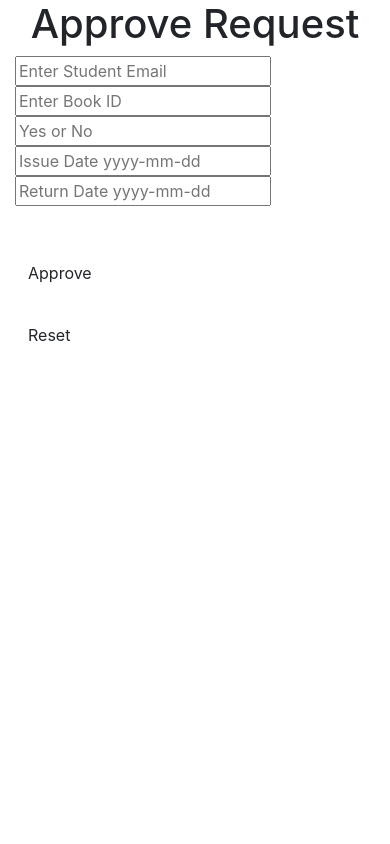
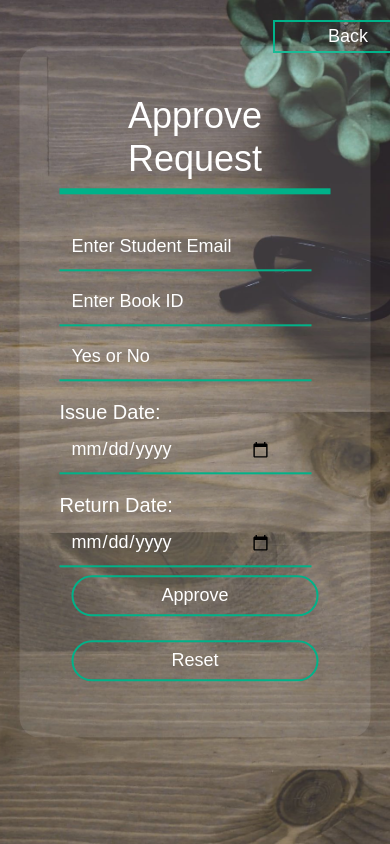
Before and after one commit to Ayodhya12/Project-NetLibrarian, a PHP site: page /approve_request.php in a window 390 px wide. Run offline with PHP 8.4, Linux system fonts and the light colour scheme.

Commit message:
Update approve_request.php

```diff
--- a/newProject/approve_request.php
+++ b/newProject/approve_request.php
@@ -1,5 +1,65 @@
+ <title>NetLibrarian.com</title>
+ <meta charset="utf-8">
+ <meta name="viewport" content="width=device-width, initial-scale=1, maximum-scale=1,minimum-scale=1">
 <link rel="stylesheet" href="https://stackpath.bootstrapcdn.com/bootstrap/4.3.1/css/bootstrap.min.css">
-<link rel="stylesheet" type="text/css" href="theme.css">
+<link rel="stylesheet" type="text/css" href="theme1.css">
+<style>
+        .btn1
+          {
+             width: 10%;
+            background: none;
+            border: 2px solid  #00b289;
+            color: #fff;
+            padding-left: 10px;
+            padding-right: 10px;
+            font-size:18px;
+            cursor: pointer;
+          }
+        .form-btn{
+             position: absolute;
+             left: 70%;
+          }
+          .login-box h2
+         {
+
+            font-size: 36px;
+            border-bottom: 6px solid  #00b289;
+            margin-bottom: 30px;
+            padding: 8px 0;
+            margin-top: 0px;
+          }
+          @media screen and (max-width: 1000px){
+            .container{width: 100%;}
+          .btn1{width: 10%;}
+          .login-box{width: 40%}
+          }
+          @media screen and (max-width: 900px){
+            .container{width: 100%;}
+          .btn1{width: 70%;}
+          .login-box{width: 50%}
+          }
+           @media screen and (max-width: 650px){
+            .container{width: 100%;}
+          .btn1{width: 10%;}
+          .login-box{width: 60%}
+          }
+           @media screen and (max-width: 500px){
+            .container{width: 100%;}
+          .btn1{width: 10%;}
+          .login-box{width: 70%}
+          }
+           @media screen and (max-width: 400px){
+            .container{width: 100%;}
+          .btn1{width: 10%;}
+          .login-box{width: 90%}
+          }
+            @media screen and (max-width: 300px){
+            .container{width: 100%;}
+          .btn1{width: 10%;}
+          .login-box{width: 100%}
+          }
+
+    </style>
 <?php
 
 $dbcon=parse_ini_file("dbconfig.ini");
@@ -18,9 +78,16 @@ if($conn->connect_error)
 else{
 }
 ?>
-<div class="container">
-	<div class="login-box">
-		<h1 align="center">Approve Request</h1>
+</head>
+<body>
+  <div class="container">
+    <div class="form-btn">
+    <form action="" method="post">
+      <button class="btn1" style="margin-top: 20px;   width: 150px;" name="back"><a href="admin_books.php" style="color: #fff; text-decoration: none;">Back</a></button>
+    </form>
+  </div>
+	<div class="login-box" style="margin-top: 12px;">
+		<h2 align="center">Approve Request</h2>
 		<form method="post" action="" >
 	    <div class="textbox">
 			<input type="text" name="Email" placeholder="Enter Student Email" required="">
@@ -32,20 +99,43 @@ else{
             <input  type="text" name="approve" placeholder="Yes or No" required="">
         </div>
         <div class="textbox">
-            <input type="text" name="issue" placeholder="Issue Date yyyy-mm-dd" required="" >
+          <label>Issue Date:</label>
+            <input type="date" name="issue" placeholder="Issue Date yyyy-mm-dd" required="">
         </div>
         <div class="textbox">
-            <input type="text" name="return" placeholder="Return Date yyyy-mm-dd" required="">
+          <label>Return Date:</label>
+            <input type="date" name="return" placeholder="Return Date yyyy-mm-dd" required="">
         </div>
-        <br></br>
-        <input type="submit" value="Approve" name="submit" class="btn"><br><br>
+        <input type="submit" value="Approve" name="submit" class="btn"><br>
         <input type="reset" value="Reset" class="btn">
 		</form>
 	</div>
  <?php
+
+  if(isset($_POST['back']))
+        {
+          ?>
+            <script type="text/javascript">
+              window.location="admin_request.php"
+            </script>
+          <?php
+        }
+
 	if(isset($_POST['submit']))
   {
     mysqli_query($conn,"UPDATE  `borrow_books` SET  `approve` =  '$_POST[approve]', `issue_date` =  '$_POST[issue]', `return_date` =  '$_POST[return]' WHERE Email='$_POST[Email]' AND book_id='$_POST[book_id]';");
+   echo "<h2 class='alert alert-success' style='width:450px; '>Record Added Successfully</h2>";
+   mysqli_query($conn,"UPDATE book_detail SET quantity = quantity-1 WHERE book_id='$_POST[book_id]';");
+
+    $r=mysqli_query($conn,"SELECT quantity FROM book_detail WHERE book_id='$_POST[book_id]';");
+
+    while($row=mysqli_fetch_assoc($r))
+    {
+      if($row['quantity']==0)
+      {
+        mysqli_query($conn,"UPDATE book_detail SET status='Not-Available' WHERE book_id='$_POST[book_id]';");
+      }
+    }
 
 	}
 
```
